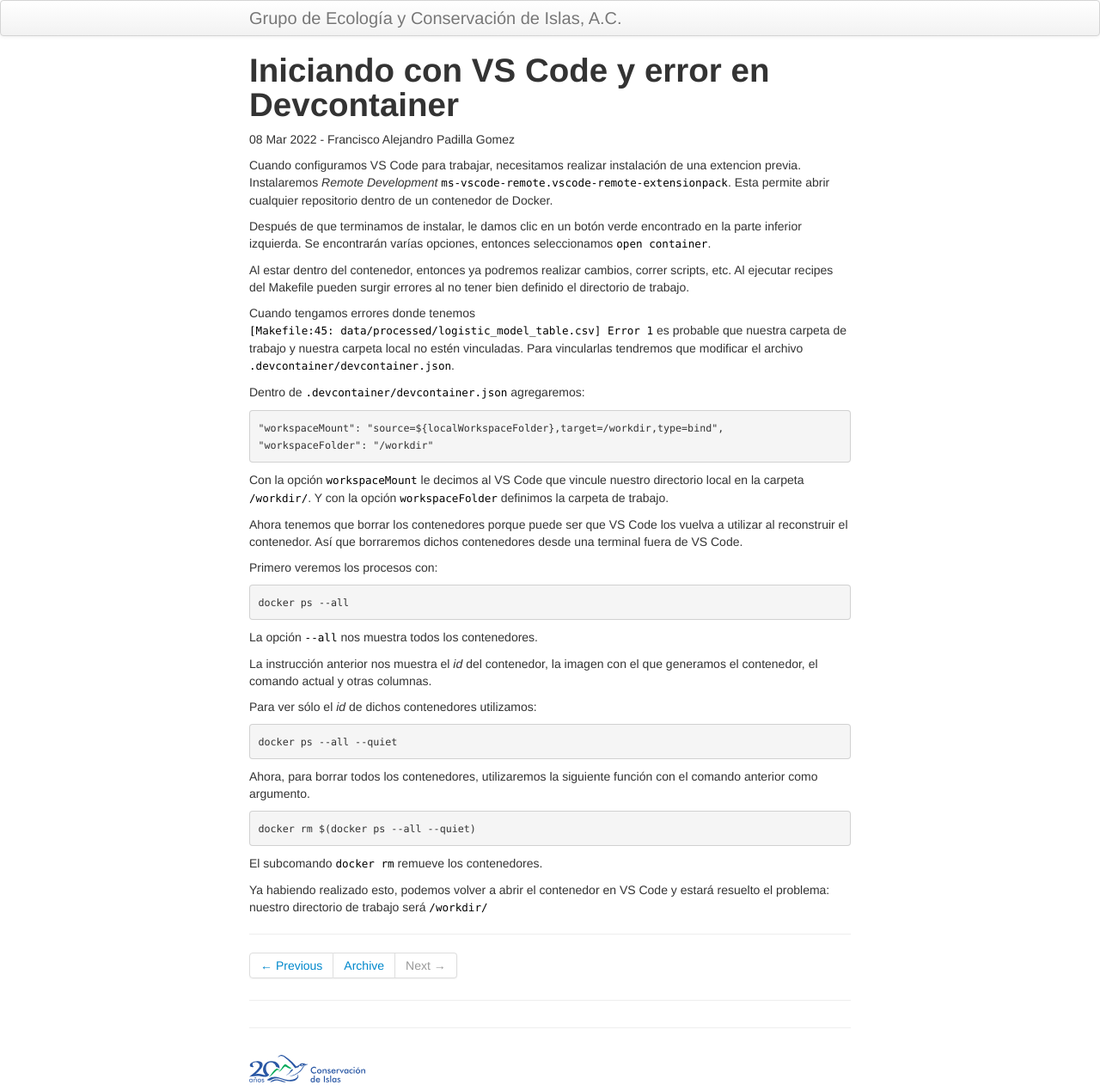
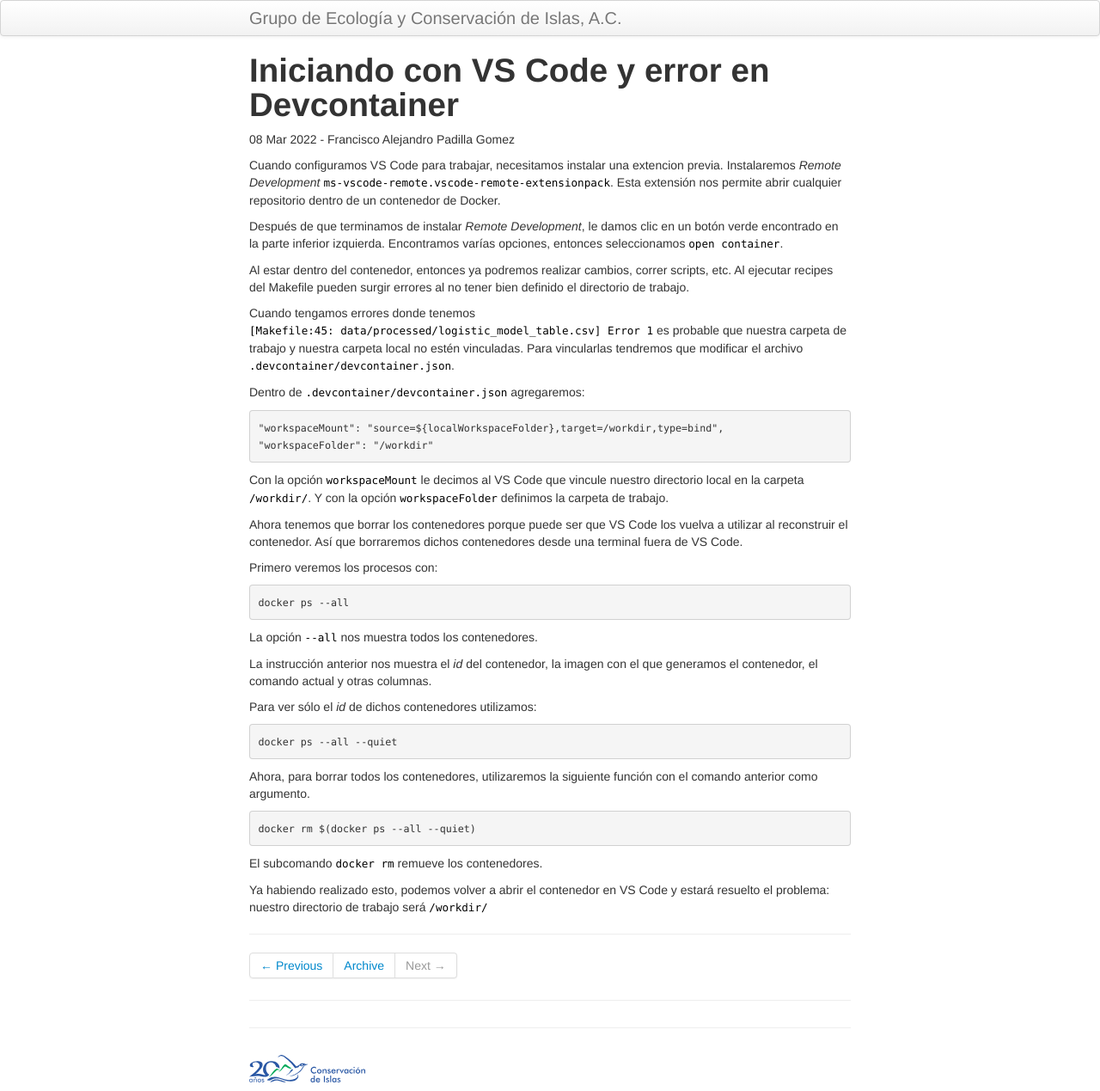
Before and after one commit to LizethMReyes/islasgeci.github.io, a Jekyll site: the page built from _posts/2022-03-08-devcontainer_workdir.md, in a window 1280 px wide. Shown: the whole page at 86% size. Built offline with Jekyll 4.4.1, drawn with Linux system fonts in a browser that asks for light colours.

Commit message:
🎨 Da formato

```diff
--- a/_posts/2022-03-08-devcontainer_workdir.md
+++ b/_posts/2022-03-08-devcontainer_workdir.md
@@ -5,12 +5,13 @@
 tags: equipo
 ---
 
-Cuando configuramos VS Code para trabajar, necesitamos realizar instalación de una extencion previa.
-Instalaremos _Remote Development_ `ms-vscode-remote.vscode-remote-extensionpack`. Esta permite abrir
-cualquier repositorio dentro de un contenedor de Docker.
+Cuando configuramos VS Code para trabajar, necesitamos instalar una extencion previa. Instalaremos
+_Remote Development_ `ms-vscode-remote.vscode-remote-extensionpack`. Esta extensión nos permite
+abrir cualquier repositorio dentro de un contenedor de Docker.
 
-Después de que terminamos de instalar, le damos clic en un botón verde encontrado en la parte
-inferior izquierda. Se encontrarán varías opciones, entonces seleccionamos `open container`.
+Después de que terminamos de instalar _Remote Development_, le damos clic en un botón verde
+encontrado en la parte inferior izquierda. Encontramos varías opciones, entonces seleccionamos `open
+container`.
 
 Al estar dentro del contenedor, entonces ya podremos realizar cambios, correr scripts, etc. Al
 ejecutar recipes del Makefile pueden surgir errores al no tener bien definido el directorio de
```
